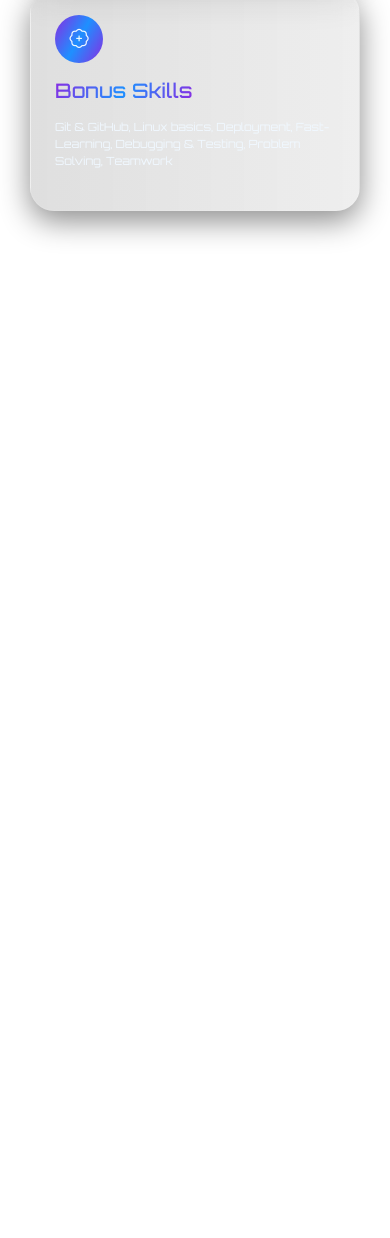
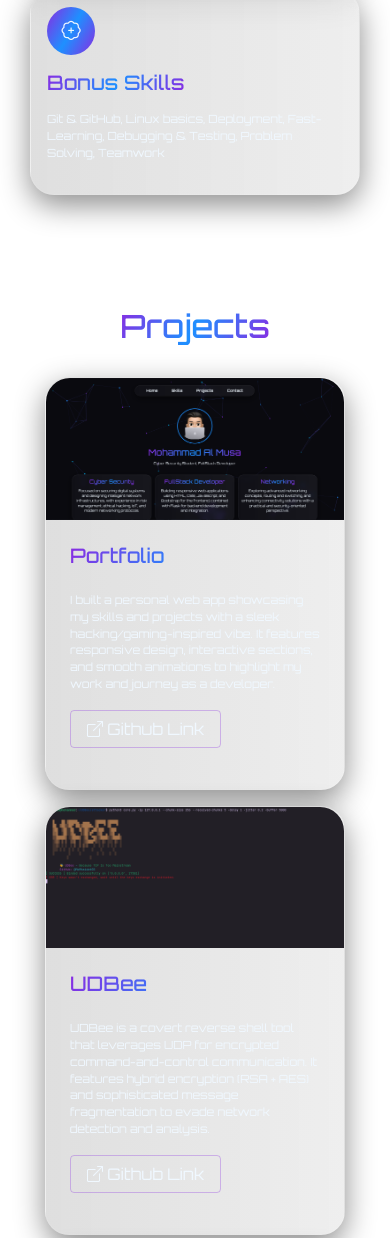
Before and after one commit to MoMhaidat05/Portfolio, a plain HTML site: page index.html in a window 390 px wide. Shown: the part 1744-2982 px from the top of the page. Before the commit the page ends 2003 px from the top, so only its background shows below. Drawn offline with nearby package versions, Linux system fonts and the light colour scheme.

Commit message:
added projects section

```diff
--- a/index.html
+++ b/index.html
@@ -25,7 +25,7 @@
       <nav id="navbar" class="d-flex justify-content-around align-items-center">
           <a href="#" class="nav-item">Home</a>
           <a href="#skills" class="nav-item">Skills</a>
-          <a href="#" class="nav-item">Projects</a>
+          <a href="#projects" class="nav-item">Projects</a>
           <a href="#" class="nav-item">Contact</a>
       </nav>
     </header>
@@ -39,17 +39,17 @@
       </div>
     </div>
     <div class="container d-flex justify-content-center align-items-center gap-3 my-4">
-      <div class="specialist-card d-flex justify-content-center align-items-center flex-column">
+      <div class="specialist-card card-div d-flex justify-content-center align-items-center flex-column">
         <h4 class="gradient-text text-center">Cyber Security</h4>
         <p class="specialists text-center">Focused on securing digital systems and designing intelligent network infrastructures,
       with experience in risk management, ethical hacking, IoT, and modern networking protocols.</p>
       </div>
-      <div class="specialist-card d-flex justify-content-center align-items-center flex-column">
+      <div class="specialist-card card-div d-flex justify-content-center align-items-center flex-column">
         <h4 class="gradient-text text-center">FullStack Developer</h4>
         <p class="specialists text-center">Building responsive web applications using HTML, CSS, JavaScript, and Bootstrap for the frontend,
       combined with Flask for backend development and integration.</p>
       </div>
-      <div class="specialist-card d-flex justify-content-center align-items-center flex-column">
+      <div class="specialist-card card-div d-flex justify-content-center align-items-center flex-column">
         <h4 class="gradient-text text-center">Networking</h4>
         <p class="specialists text-center">Exploring advanced networking concepts, routing and switching, and enhancing connectivity solutions
       with a practical and security-oriented perspective.</p>
@@ -58,7 +58,7 @@
     <div id="skills" class="container d-flex justify-content-center align-items-center gap-3 my-5 flex-column">
       <h2 class="gradient-text fw-bold mb-3 mt-5">Skills</h2>
       <div class="container d-flex justify-content-center align-items-center gap-3">
-        <div class="specialist-card d-flex justify-content-start align-items-start flex-column p-4">
+        <div class="specialist-card card-div d-flex justify-content-start align-items-start flex-column p-4">
           <i class="bi bi-fingerprint skill-icon rounded-circle"></i>
           <h5 class="gradient-text my-3">Cyber Security</h5>
           <p class="specialists">
@@ -66,7 +66,7 @@
             Vulnerability Assessment, Cryptography, Secure Coding
           </p>
         </div>
-        <div class="specialist-card d-flex justify-content-start align-items-start flex-column p-4">
+        <div class="specialist-card card-div d-flex justify-content-start align-items-start flex-column p-4">
           <i class="bi bi-code-slash skill-icon rounded-circle"></i>
           <h5 class="gradient-text my-3">Web Developing</h5>
           <p class="specialists">
@@ -74,7 +74,7 @@
             Flask, REST APIs, Authentication, MySQL/SQLite
           </p>
         </div>
-        <div class="specialist-card d-flex justify-content-start align-items-start flex-column p-4">
+        <div class="specialist-card card-div d-flex justify-content-start align-items-start flex-column p-4">
           <i class="bi bi-router skill-icon rounded-circle"></i>
           <h5 class="gradient-text my-3">Networks</h5>
           <p class="specialists">
@@ -82,17 +82,47 @@
             Packet Analasis / Traffic Sniffing, VLANs & Subnetting
           </p>
         </div>
-        <div class="specialist-card d-flex justify-content-start align-items-start flex-column p-4">
+        <div class="specialist-card card-div d-flex justify-content-start align-items-start flex-column px-3">
           <i class="bi bi-patch-plus skill-icon rounded-circle"></i>
           <h5 class="gradient-text my-3">Bonus Skills</h5>
           <p class="specialists">
             Git & GitHub, Linux basics, Deployment, Fast-Learning,
             Debugging & Testing, Problem Solving, Teamwork
           </p>
-
         </div>
       </div>
+      <div class="container d-flex justify-content-center align-items-center gap-3 flex-column my-5" id="projects">
+        <h2 class="gradient-text fw-bold mb-3 mt-5">Projects</h2>
+        <div class="container d-flex justify-content-center align-items-center flex-row">
+          <div class="project-card card-div d-flex flex-column justify-content-start align-items-start pb-5">
+            <img src="imgs/portfolio.png" alt="Subly project display image" width="100%" class="project-img">
+            <div class="mx-4">
+              <h5 class="gradient-text fw-bold my-4">Portfolio</h5>
+              <p class="specialists mb-4">I built a personal web app showcasing my skills and projects with a sleek hacking/gaming-inspired vibe. It features responsive design, interactive sections, and smooth animations to highlight my work and journey as a developer.</p>
+              <a href="https://github.com/MoMhaidat05/Portfolio" class="project-link"><i class="bi bi-box-arrow-up-right"></i> Github Link</a>
+            </div>
+          </div>
+          <div class="project-card card-div d-flex flex-column justify-content-start align-items-start pb-5">
+            <img src="imgs/udbee.png" alt="Subly project display image" width="100%" class="project-img">
+            <div class="mx-4">
+              <h5 class="gradient-text fw-bold my-4">UDBee</h5>
+              <p class="specialists mb-4">UDBee is a covert reverse shell tool that leverages UDP for encrypted command-and-control communication. It features hybrid encryption (RSA + AES) and sophisticated message fragmentation to evade network detection and analysis.</p>
+              <a href="https://github.com/MoMhaidat05/UDBee" class="project-link"><i class="bi bi-box-arrow-up-right"></i> Github Link</a>
+            </div>
+          </div>
+        </div>
+        <div class="container d-flex justify-content-center align-items-center flex-row">
+          <div class="project-card card-div d-flex flex-column justify-content-start align-items-start pb-5">
+            <img src="imgs/subly.png" alt="Subly project display image" width="100%" class="project-img">
+            <div class="mx-4">
+              <h5 class="gradient-text fw-bold my-4">Subly</h5>
+              <p class="specialists mb-4">Subly is a fullstack platform where subscription-based companies can fully manage their subscribers and get daily analysis about their API key usage, active and non-active subscribers, total subscribers and many more features.</p>
+              <a href="https://github.com/MoMhaidat05/ManageSubscriptions" class="project-link"><i class="bi bi-box-arrow-up-right"></i> Github Link</a>
+            </div>
+          </div>
+        </div>
     </div>
+  </div>
     <script src="https://cdn.jsdelivr.net/npm/tsparticles@2/tsparticles.bundle.min.js"></script>
     <script>
       tsParticles.load("tsparticles", {
--- a/style.css
+++ b/style.css
@@ -101,7 +101,7 @@ a{
   flex-wrap: wrap;
 }
 
-.specialist-card{
+.card-div{
     flex-grow: 1;
     flex-basis: clamp(5rem, 20%, 15rem);
     width: clamp(5rem, 5vw, 15rem);
@@ -128,21 +128,46 @@ a{
     padding: 0.6rem 0.9rem !important;
 }
 
-.specialist-card:hover{
+.card-div:hover{
     box-shadow: 0 0px 20px rgba(138, 43, 226, 0.3),
         inset 0 0 20px rgba(30, 144, 255, 0.2);
     transition: all 0.4s ease;
 }
 
+.project-img{
+    border-top-right-radius: 24px;
+    border-top-left-radius: 24px;
+}
 
+.project-link {
+    color: aliceblue !important;
+    background: linear-gradient(
+        90deg,
+        rgba(137, 43, 226, 0.3) 0%,
+        rgba(137, 43, 226, 0.05) 100%
+    );
+    background-size: 0% 100%;
+    background-repeat: no-repeat;
+    transition: background-size 0.4s ease;
+    padding: 0.5rem 1rem;
+    border-radius: 4px;
+    border: 1px solid rgba(137, 43, 226, 0.3);
+}
 
+.project-link:hover {
+    color: aliceblue !important;
+    background-size: 100% 100%;
+}
 
+.project-card{
+    padding: 0 !important;
+}
 
 @media(max-width: 1080px) {
     nav{
         width: 80% !important;
     }
-    .specialist-card{
+    .card-div{
         flex-basis: 90% !important;
         height: auto !important;
     }
```
Also changed, not shown: imgs/portfolio.png (added), imgs/subly.png (added), imgs/udbee.png (added), 1 other file.
